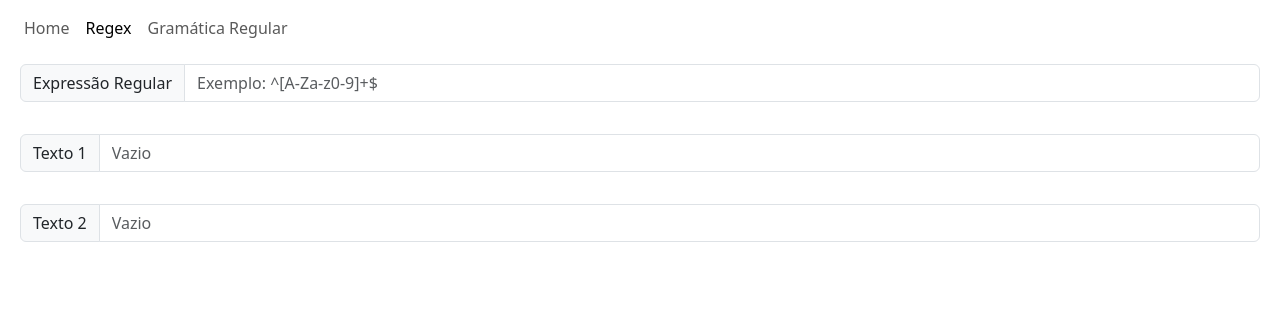
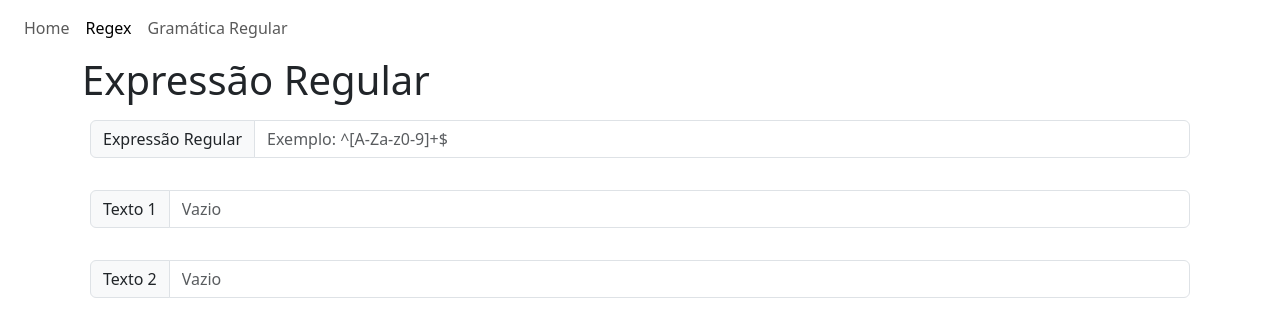
Before and after one commit to Igorjr19/clone-flap, a React (Vite) app: page /regex in a window 1280 px wide. Shown: the top 336 px of the page. Built offline with nearby package versions, Linux system fonts and the light colour scheme.

Commit message:
Update regex page

```diff
--- a/src/pages/regex/Regex.tsx
+++ b/src/pages/regex/Regex.tsx
@@ -1,5 +1,5 @@
 import { useState } from 'react';
-import { Form, InputGroup, Stack } from 'react-bootstrap';
+import { Container, Form, InputGroup, Stack } from 'react-bootstrap';
 import { checkRegex } from '../../util/regex/regex';
 
 function Regex() {
@@ -28,6 +28,8 @@ function Regex() {
     };
 
   return (
+    <Container>
+      <h1>Expressão Regular</h1>
       <Stack gap={0}>
         <div className="p-2">
           <InputGroup className="mb-3">
@@ -77,6 +79,7 @@ function Regex() {
           </InputGroup>
         </div>
       </Stack>
+    </Container>
   );
 }
 
```
Lines whose indentation alone changed are shown as unchanged.
